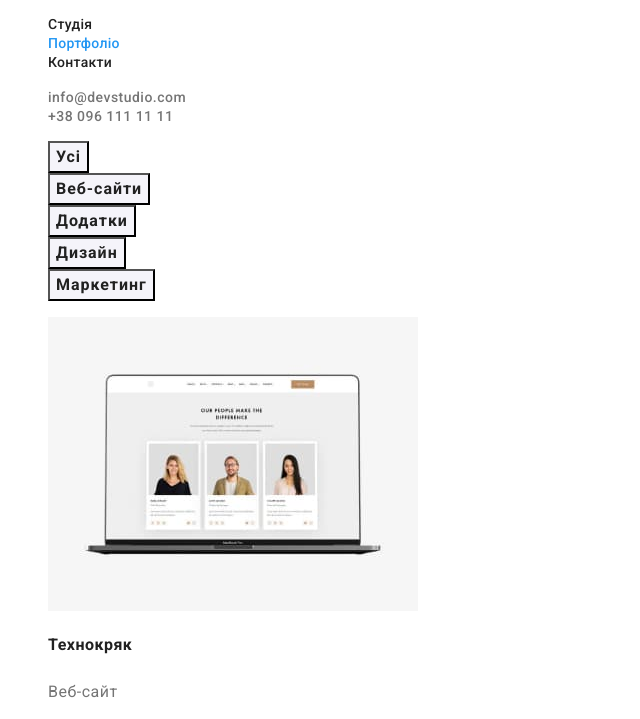
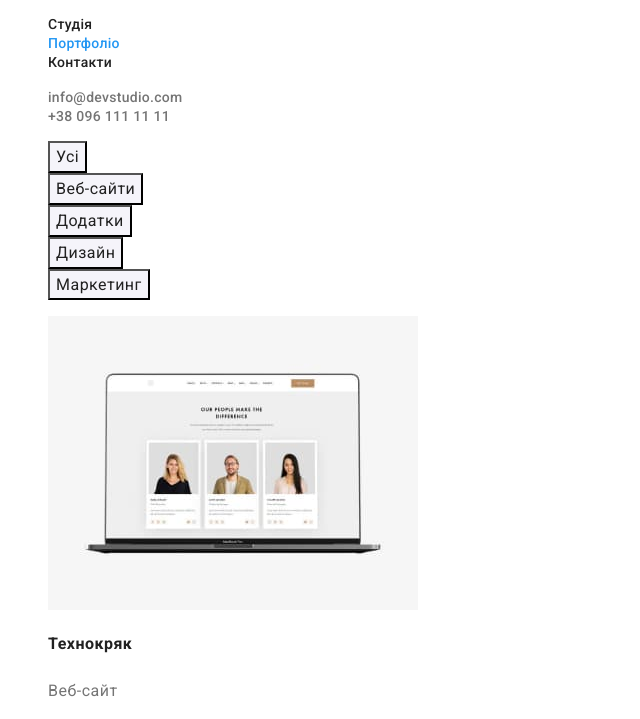
Before and after one commit to Andew1234/goit-markup-hw-02, a plain HTML site: page portfolio.html in a window 1280 px wide. Shown: the part 41-760 px from the top of the page, without its empty margins (0-640 px from the left). Drawn offline with Linux system fonts and the light colour scheme.

Commit message:
final update hw-2

```diff
--- a/css/style.css
+++ b/css/style.css
@@ -62,7 +62,7 @@ body {
   font-weight: 500;
   font-size: 14px;
   line-height: 16px;
-  letter-spacing: 1.4;
+  letter-spacing: 0.02em;
 }
 
 .link:hover,
@@ -90,7 +90,7 @@ body {
   font-family: inherit;
   font-weight: 700;
   font-size: 16px;
-  line-height: 1.63;
+  line-height: 1.88;
   letter-spacing: 0.06em;
   cursor: pointer;
 }
@@ -154,7 +154,6 @@ body {
 
 .team-title-text {
   color: var(--secondary-text-color);
-  font-weight: 400;
   font-size: 16px;
   line-height: 1.18;
 }
@@ -188,16 +187,19 @@ body {
   color: var(--accent-color);
 }
 
-.primary-btn {
+.filter-btn {
   font-family: inherit;
   color: var(--primary-text-color);
   background-color: var(--primary-btn-color);
+  font-size: 16px;
+  line-height: 1.62;
+  letter-spacing: 0.03em;
   cursor: pointer;
 }
 
-.primary-btn:hover,
-.primary-btn:focus {
-  color: #ffffff;
+.filter-btn:hover,
+.filter-btn:focus {
+  color: var(--primary-background-color);
   background-color: var(--accent-color);
 }
 
@@ -210,7 +212,6 @@ body {
 
 .portfolio-text {
   color: var(--secondary-text-color);
-  font-weight: 400;
   font-size: 16px;
   line-height: 1.88;
 }
--- a/portfolio.html
+++ b/portfolio.html
@@ -49,19 +49,19 @@
         <h1 class="visually-hidden">Портфоліо робот</h1>
         <ul class="list">
           <li>
-            <button type="button" class="btn primary-btn">Усі</button>
+            <button type="button" class="filter-btn">Усі</button>
           </li>
           <li>
-            <button type="button" class="btn primary-btn">Веб-сайти</button>
+            <button type="button" class="filter-btn">Веб-сайти</button>
           </li>
           <li>
-            <button type="button" class="btn primary-btn">Додатки</button>
+            <button type="button" class="filter-btn">Додатки</button>
           </li>
           <li>
-            <button type="button" class="btn primary-btn">Дизайн</button>
+            <button type="button" class="filter-btn">Дизайн</button>
           </li>
           <li>
-            <button type="button" class="btn primary-btn">Маркетинг</button>
+            <button type="button" class="filter-btn">Маркетинг</button>
           </li>
         </ul>
 
```
